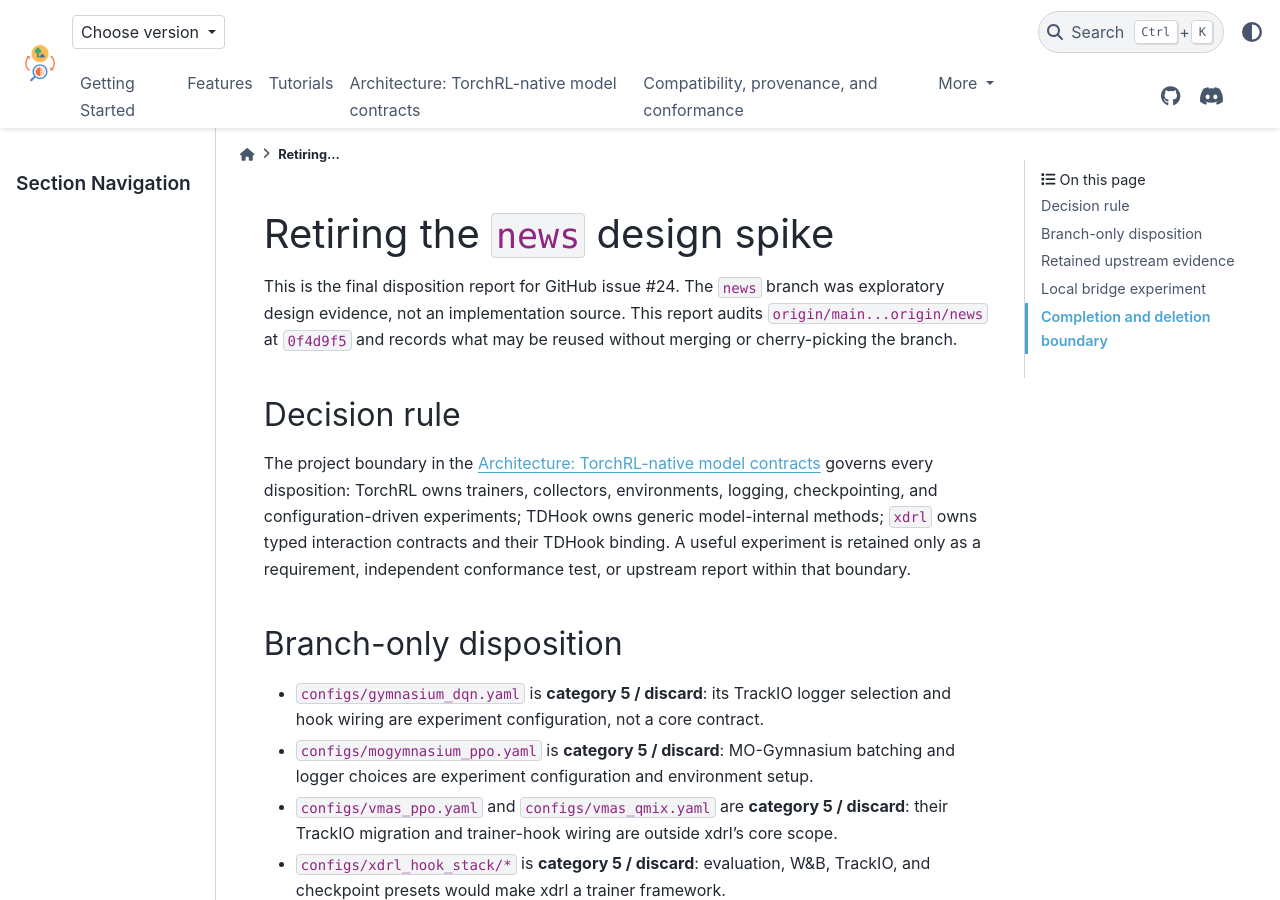
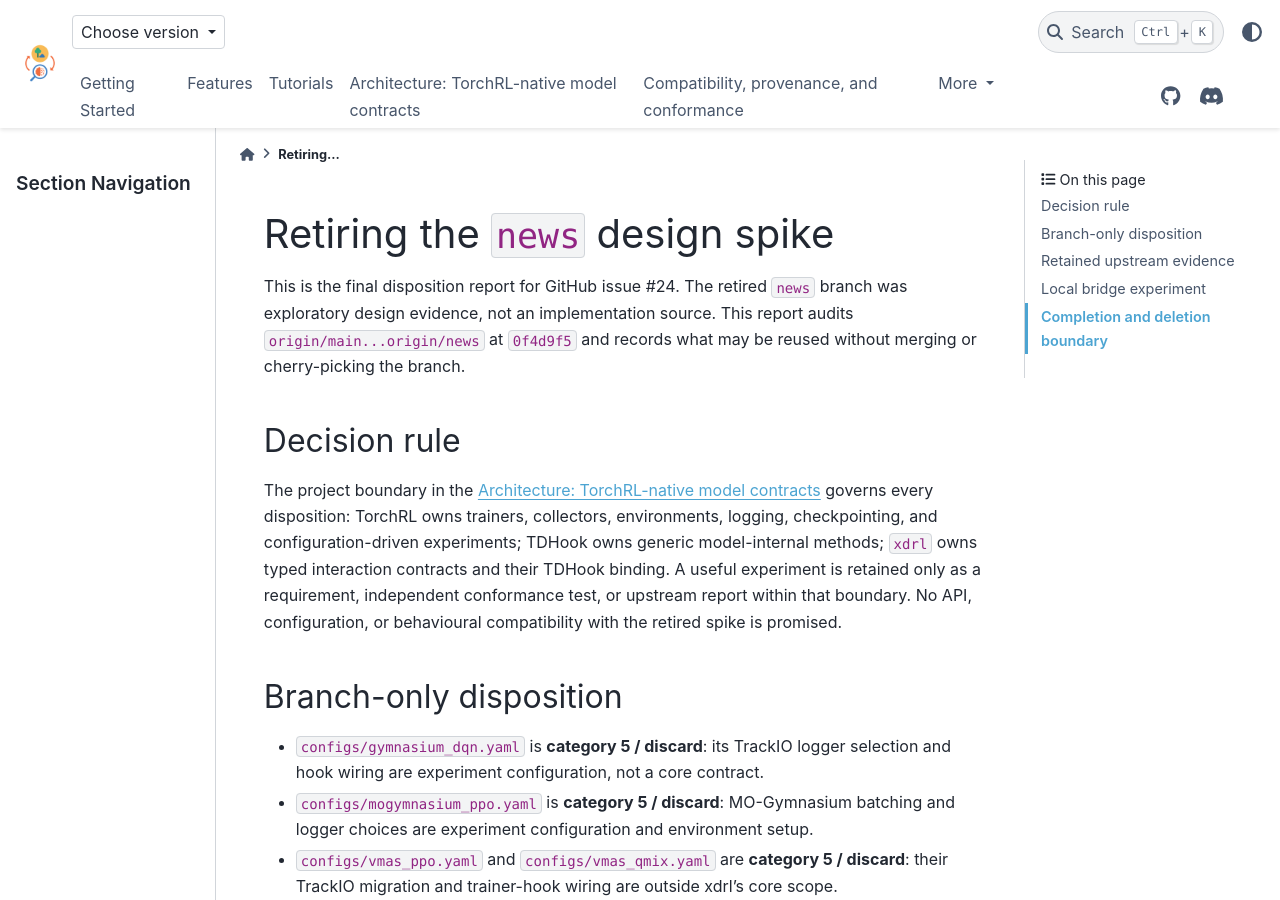
Before and after one commit to Xmaster6y/xdrl, a Sphinx documentation site: the page built from docs/source/news-retirement.rst, in a window 1280 px wide and 900 px high. Built offline with Sphinx 7.4.7 and the PyData theme 0.15.4, drawn with Linux system fonts in a browser that asks for light colours; pages that are not in the unit, such as notebooks, are missing from menus; comment, search, counter and statistics services are not loaded; some of the changed text lies outside the part shown.

Commit message:
Record news branch retirement

```diff
--- a/docs/source/news-retirement.rst
+++ b/docs/source/news-retirement.rst
@@ -1,10 +1,10 @@
 Retiring the ``news`` design spike
 ==================================
 
-This is the final disposition report for GitHub issue #24.  The ``news``
-branch was exploratory design evidence, not an implementation source.  This
-report audits ``origin/main...origin/news`` at ``0f4d9f5`` and records what may
-be reused without merging or cherry-picking the branch.
+This is the final disposition report for GitHub issue #24.  The retired
+``news`` branch was exploratory design evidence, not an implementation source.
+This report audits ``origin/main...origin/news`` at ``0f4d9f5`` and records
+what may be reused without merging or cherry-picking the branch.
 
 Decision rule
 -------------
@@ -14,7 +14,8 @@
 configuration-driven experiments; TDHook owns generic model-internal methods;
 ``xdrl`` owns typed interaction contracts and their TDHook binding.  A useful
 experiment is retained only as a requirement, independent conformance test,
-or upstream report within that boundary.
+or upstream report within that boundary.  No API, configuration, or behavioural
+compatibility with the retired spike is promised.
 
 Branch-only disposition
 -----------------------
@@ -92,6 +93,6 @@
 --------------------------------
 
 This report, #35, and the already-linked roadmap issues are the preserved audit
-result.  The remote and local ``news`` refs are intentionally still present.
-Their deletion requires a separate explicit action after this audit PR has
-been reviewed; no branch deletion is part of this change.
+result.  The remote and local ``news`` refs were deleted after this audit was
+reviewed.  No branch history, implementation, or compatibility commitment is
+retained beyond the explicitly scoped requirements and upstream reports above.
```
